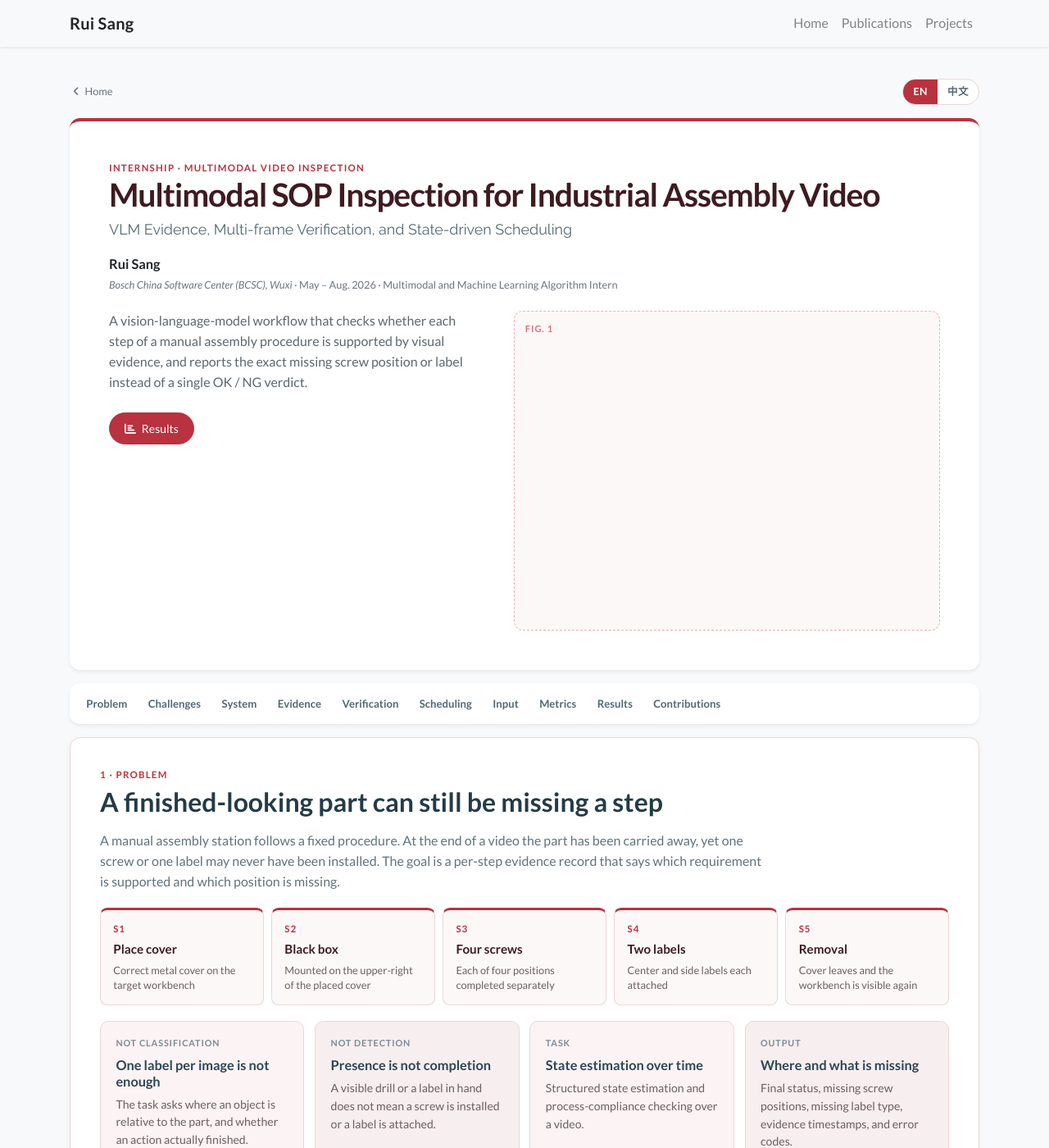
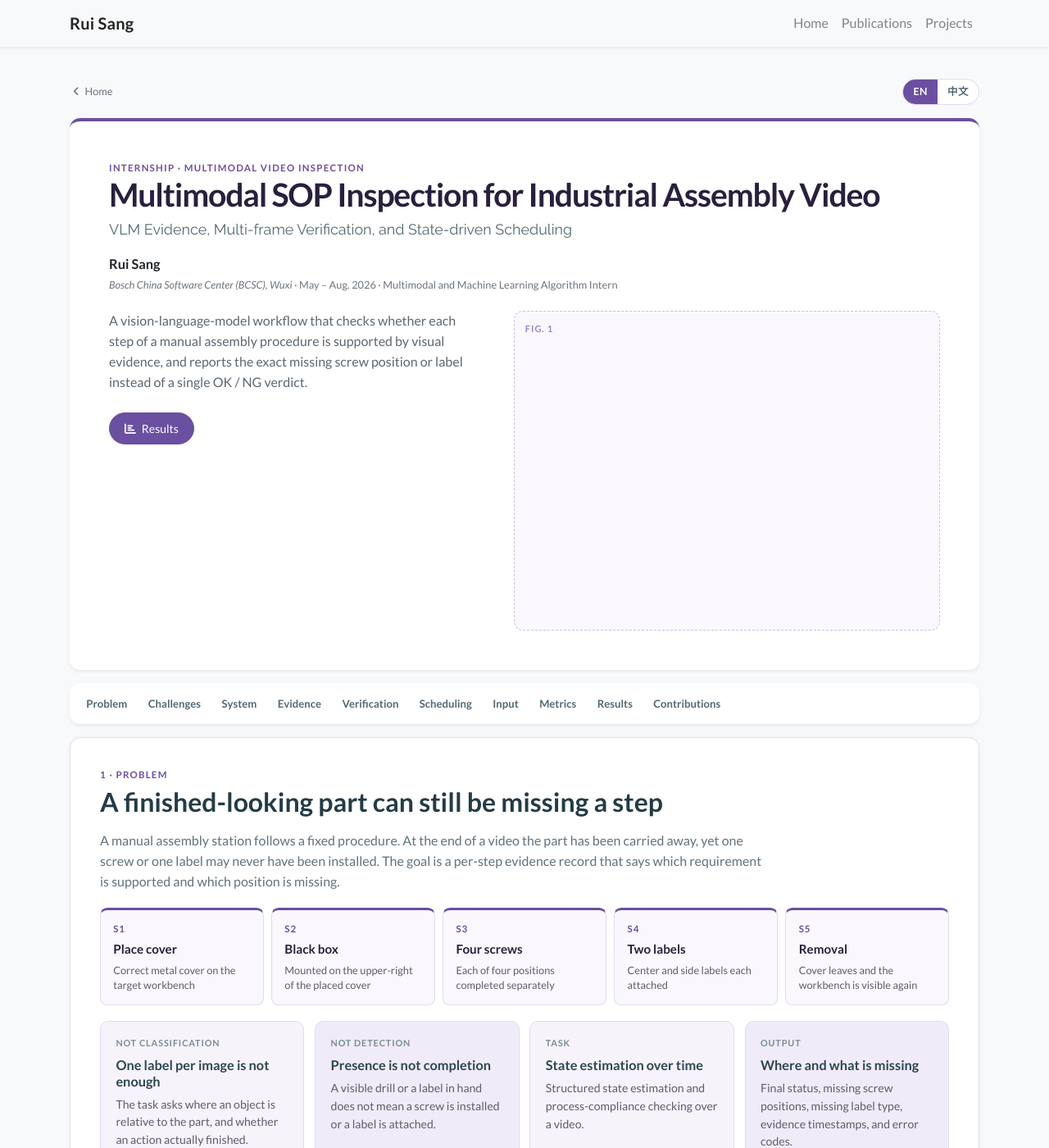
Before and after one commit to richael-sang/richael-sang.github.io, a Jekyll site: the page built from _projects/bosch-sop.md, in a window 1280 px wide and 1400 px high. Shown: the whole window at 82% size. Built offline with Jekyll 4.4.1, drawn with Linux system fonts in a browser that asks for light colours; nearby versions of some CDN libraries; a style sheet for code colours, icons or effects is not loaded.

Commit message:
Switch the Bosch page and charts to a violet theme.
Co-authored-by: Cursor <cursoragent@cursor.com>

```diff
--- a/assets/css/project-page.css
+++ b/assets/css/project-page.css
@@ -1051,22 +1051,22 @@ html[data-sceneguard-lang="zh"] .comparison-label {
 }
 
 .project-theme-bosch {
-    --sg-navy: #5a1f28;
-    --sg-teal: #b8323f;
-    --sg-sea: #d9737c;
-    --sg-sky: #ebb3b8;
-    --sg-pale-blue: #fbf3f4;
-    --sg-pale-mint: #f7eeef;
-    --sg-pale: #fdf8f8;
-    --sg-line: #ecd6d8;
+    --sg-navy: #3f2a66;
+    --sg-teal: #6b4fa0;
+    --sg-sea: #9c84c9;
+    --sg-sky: #cdbfe6;
+    --sg-pale-blue: #f6f3fb;
+    --sg-pale-mint: #f0ebf8;
+    --sg-pale: #faf8fd;
+    --sg-line: #e2daf0;
 }
 
 .project-theme-bosch .project-section {
-    box-shadow: 0 0.125rem 0.45rem rgba(184, 50, 63, 0.05);
+    box-shadow: 0 0.125rem 0.45rem rgba(107, 79, 160, 0.05);
 }
 
 .project-theme-bosch .project-title {
-    color: #3e1b21;
+    color: #2a1f3d;
     font-size: clamp(1.75rem, 3.2vw, 2.45rem);
     line-height: 1.2;
     letter-spacing: -0.03em;
@@ -1107,8 +1107,8 @@ html[data-sceneguard-lang="zh"] .comparison-label {
 }
 
 .project-theme-bosch .question-banner {
-    background: #fbf3f4;
-    color: #5a1f28;
+    background: #f6f3fb;
+    color: #3f2a66;
 }
 
 .project-theme-bosch .metric-tip {
@@ -1116,12 +1116,12 @@ html[data-sceneguard-lang="zh"] .comparison-label {
 }
 
 .project-theme-bosch .metric-tip strong {
-    color: #5a1f28;
+    color: #3f2a66;
 }
 
 .project-theme-bosch .metric-tip span,
 .project-theme-bosch .overview-card p {
-    color: #6e5e60;
+    color: #625a6e;
 }
 
 .figure-slot {
@@ -1174,13 +1174,13 @@ html[data-sceneguard-lang="zh"] .comparison-label {
 .stage-card strong {
     display: block;
     margin: 0.25rem 0 0.3rem;
-    color: #3e1b21;
+    color: #2a1f3d;
     font-size: 0.95rem;
 }
 
 .stage-card > span {
     display: block;
-    color: #6e5e60;
+    color: #625a6e;
     font-size: 0.8rem;
     line-height: 1.4;
 }
@@ -1199,7 +1199,7 @@ html[data-sceneguard-lang="zh"] .comparison-label {
     align-items: baseline;
     padding: 0.75rem 0;
     border-bottom: 1px solid var(--sg-line);
-    color: #6e5e60;
+    color: #625a6e;
     font-size: 0.9rem;
 }
 
@@ -1220,7 +1220,7 @@ html[data-sceneguard-lang="zh"] .comparison-label {
 }
 
 .layer-list strong {
-    color: #3e1b21;
+    color: #2a1f3d;
 }
 
 .walkthrough {
@@ -1232,7 +1232,7 @@ html[data-sceneguard-lang="zh"] .comparison-label {
     margin-left: 0.6rem;
     padding: 0 0 1rem 1.6rem;
     border-left: 2px solid var(--sg-line);
-    color: #6e5e60;
+    color: #625a6e;
     font-size: 0.9rem;
     counter-increment: walk;
 }
@@ -1266,7 +1266,7 @@ html[data-sceneguard-lang="zh"] .comparison-label {
 
 .walkthrough li > strong {
     display: block;
-    color: #3e1b21;
+    color: #2a1f3d;
 }
 
 @media (max-width: 991.98px) {
```
Also changed, not shown: scripts/generate_bosch_figures.py (+15 -15 lines), assets/images/projects/bosch-sop/m1-schedule.svg, assets/images/projects/bosch-sop/optimisation-outcomes.svg, assets/images/projects/bosch-sop/request-reduction.svg.
